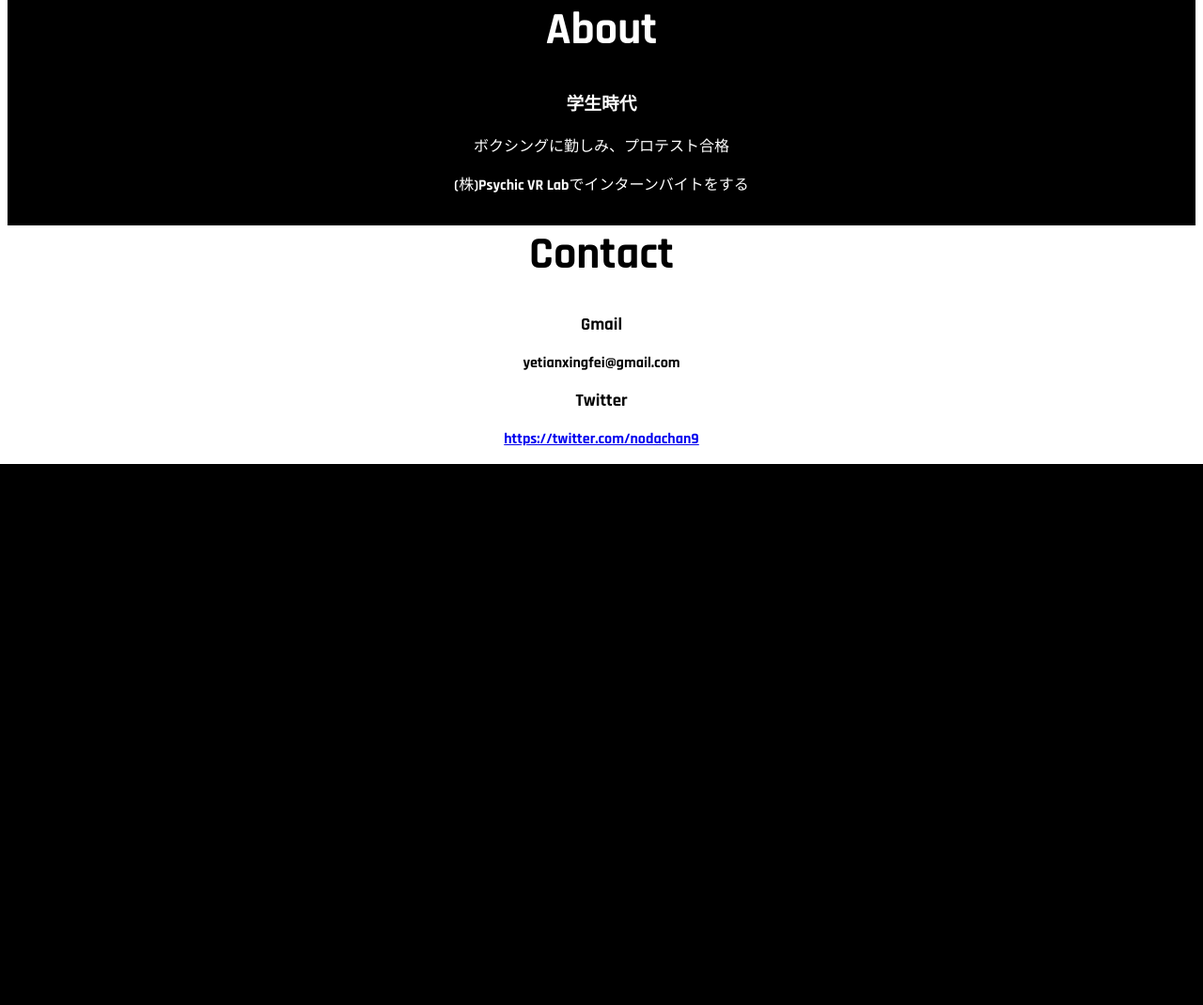
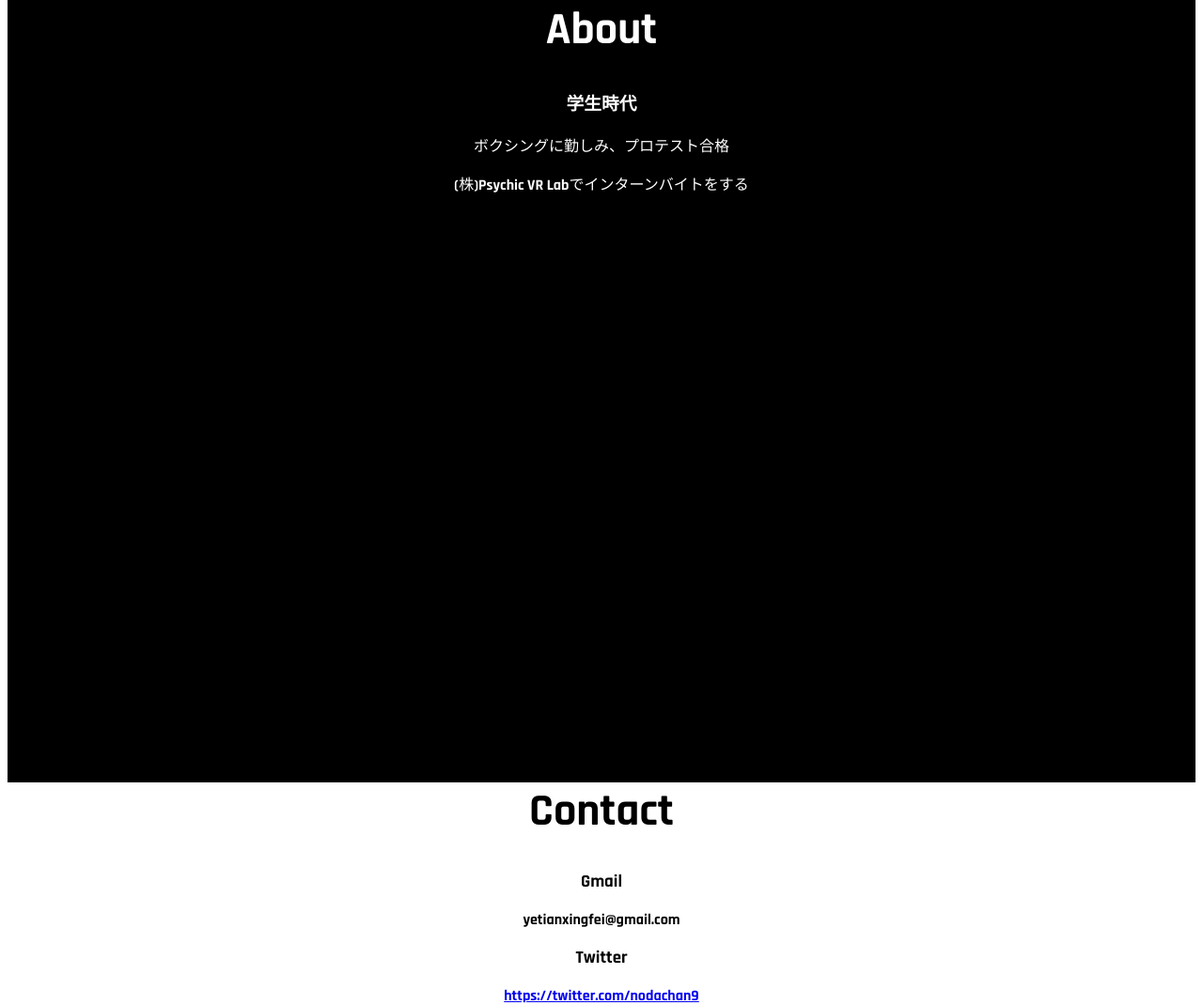
Before and after one commit to ytnd0928/PortForio, a PHP site: page / in a window 1280 px wide. Shown: the part 3310-4380 px from the top of the page at 94% size. Before the commit the page ends 3804 px from the top, so only its background shows below. Run offline with PHP 8.4, Linux system fonts and the light colour scheme.

Commit message:
add a about page's css

```diff
--- a/index.css
+++ b/index.css
@@ -167,3 +167,8 @@ a:hover {
   transform: scale(2.5);
   transition-duration: 0.3s;
 }
+
+.about {
+  width: 100%;
+  height: 100vh;
+}
```
